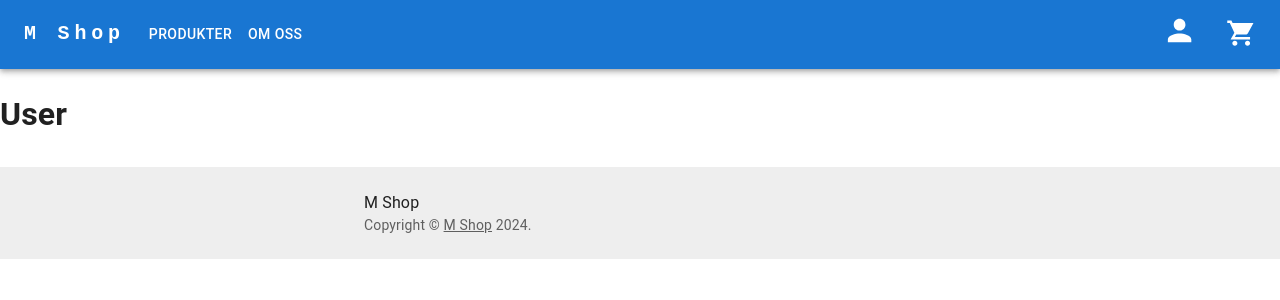
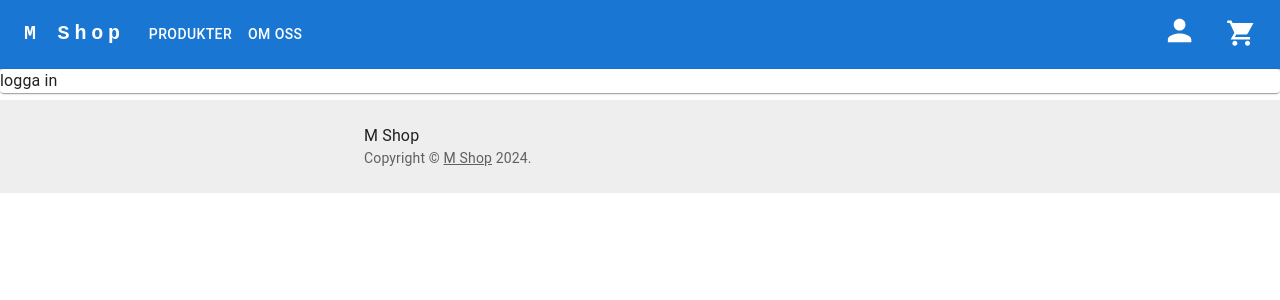
Before and after one commit to ammarhasan011/Examensarbete, a React (Vite) app in the folder client/: page /user in a window 1280 px wide. Shown: the top 300 px of the page. Built offline with nearby package versions, Linux system fonts and the light colour scheme.

Commit message:
skapar en login form

```diff
--- a/client/src/components/user/user.tsx
+++ b/client/src/components/user/user.tsx
@@ -1,8 +1,11 @@
+import Paper from "@mui/material/Paper";
+import Grid from "@mui/material/Grid";
+
 const User = () => {
   return (
-    <div>
-      <h1>User</h1>
-    </div>
+    <Grid>
+      <Paper>logga in</Paper>
+    </Grid>
   );
 };
 
```
